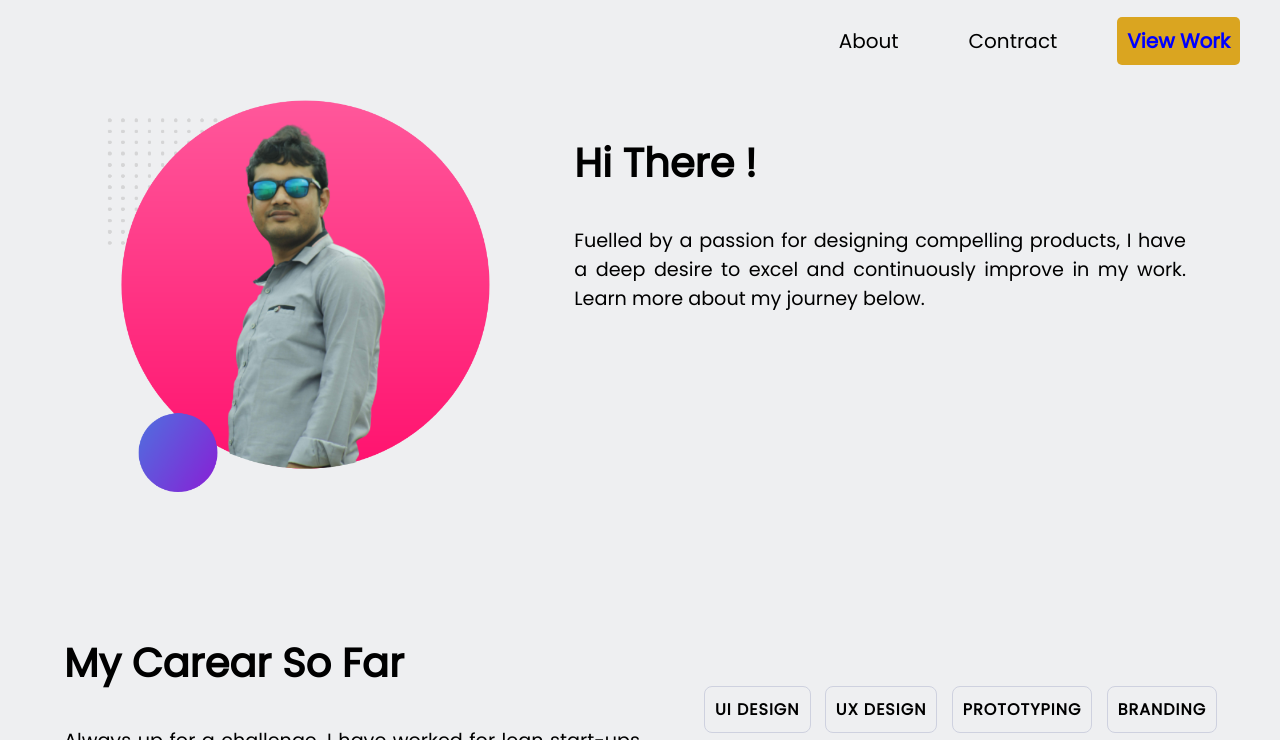
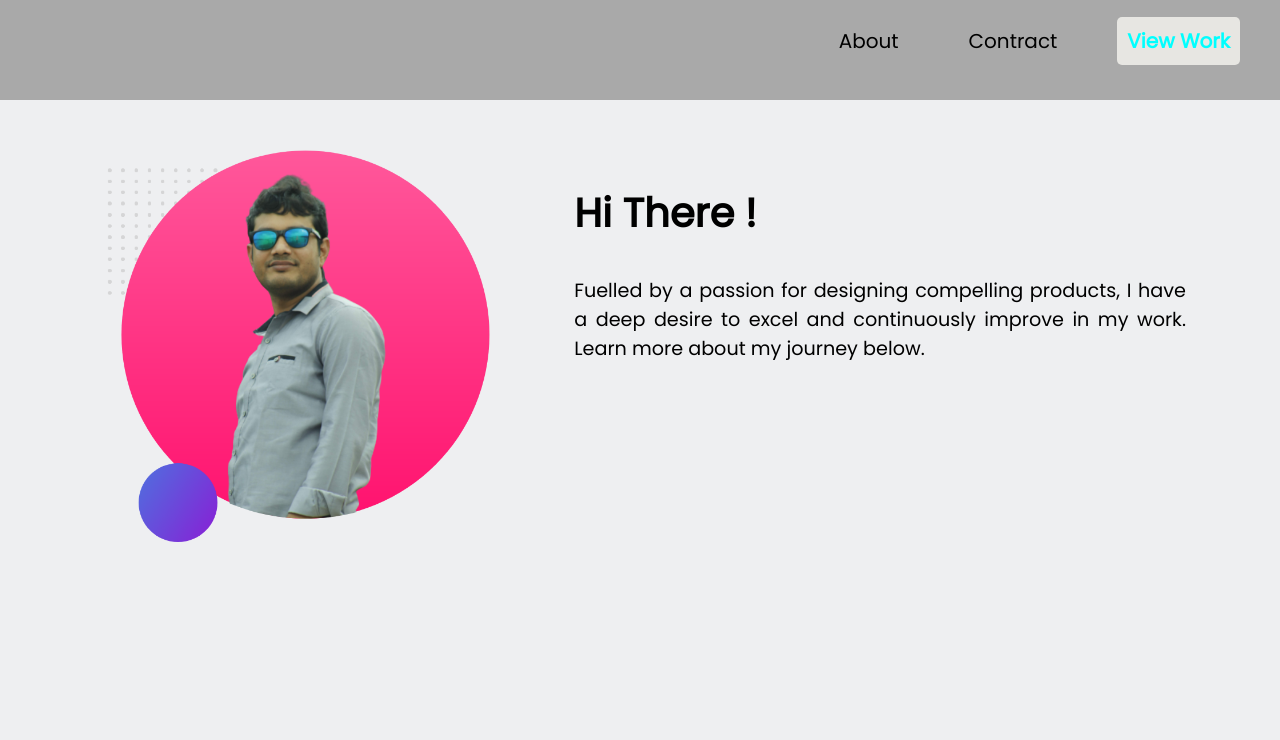
Before and after one commit to Asim-Das/my-portfolio, a plain HTML site: page index.html in a window 1280 px wide. In both pictures the pointer is over the link "View Work". Shown: the top 740 px of the page. Drawn offline with Linux system fonts and the light colour scheme.

Commit message:
some change

```diff
--- a/style.css
+++ b/style.css
@@ -6,7 +6,7 @@ body{
 }
 section{
     height: 500px;
-    margin-top: 50px;
+    margin-top: 100px;
 }
 h1{
     font-size: 40px;
@@ -18,6 +18,7 @@ p{
 }
 nav{
     height: 100px;
+    background-color: darkgray;
     overflow: hidden;
     position: fixed;
     top: 0;
@@ -37,8 +38,8 @@ nav a{
     border-radius: 5px;
 }
 nav a:hover{
-    color: blue;
-    background-color: goldenrod;
+    color: cyan;
+    background-color: rgb(231, 230, 226);
 }
 .box a{
     background-color: black;
```
